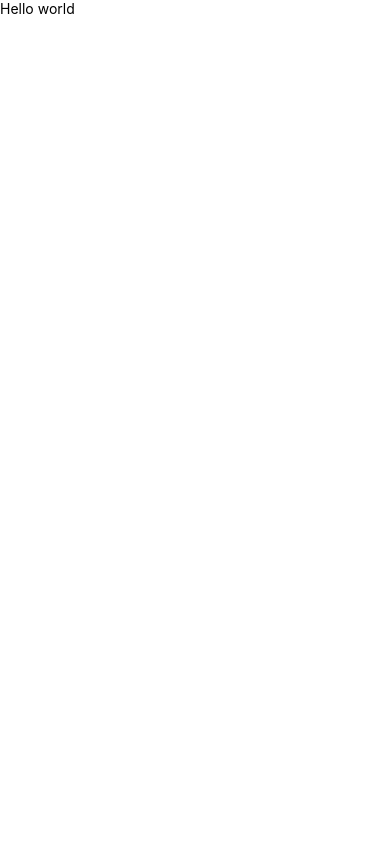
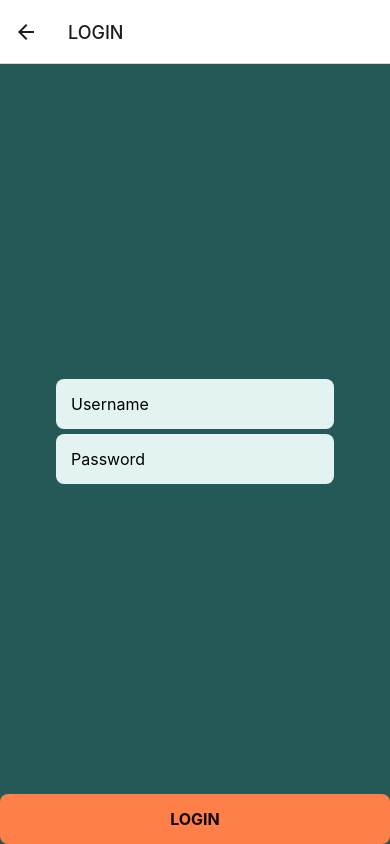
Before and after one commit to varadaraj772/nexus, a React Native app: screen /LOGIN in a window 390 px wide. Built offline with nearby package versions, Linux system fonts and the light colour scheme.

Commit message:
design updates

```diff
--- a/App.tsx
+++ b/App.tsx
@@ -1,7 +1,20 @@
 import React from 'react';
-import {Text} from 'react-native';
+import {NavigationContainer} from '@react-navigation/native';
+import SignUp from './components/SignUp';
+import {createStackNavigator} from '@react-navigation/stack';
+import SignIn from './components/SignIn';
+import Home from './components/Home';
+const Stack = createStackNavigator();
 const App = () => {
-  return <Text>Hello world</Text>;
+  return (
+    <NavigationContainer>
+      <Stack.Navigator>
+        <Stack.Screen name="CREATE ACCOUNT" component={SignUp} />
+        <Stack.Screen name="LOGIN" component={SignIn} />
+        <Stack.Screen name="Home" component={Home} />
+      </Stack.Navigator>
+    </NavigationContainer>
+  );
 };
 
 export default App;
--- /dev/null
+++ b/components/Home.tsx
@@ -0,0 +1,10 @@
+import {Text, View } from 'react-native'
+import React from 'react'
+
+export default function Home() {
+  return (
+    <View>
+      <Text>Home</Text>
+    </View>
+  )
+}
--- /dev/null
+++ b/components/SignIn.tsx
@@ -0,0 +1,73 @@
+/* eslint-disable prettier/prettier */
+import {
+  View,
+  Text,
+  StyleSheet,
+  TextInput,
+  SafeAreaView,
+  Pressable,
+} from 'react-native';
+import React, {useState} from 'react';
+
+function handleSignUp() {}
+
+export default function SignIn({navigation}) {
+  const [username, setUsername] = useState('');
+  const [password, setPassword] = useState('');
+  return (
+    <SafeAreaView style={styles.container}>
+      <View style={styles.container}>
+        <TextInput
+          style={styles.input}
+          placeholder="Username"
+          onChangeText={setUsername}
+          value={username}
+        />
+        <TextInput
+          style={styles.input}
+          placeholder="Password"
+          onChangeText={setPassword}
+          value={password}
+          secureTextEntry={true}
+        />
+      </View>
+      <Pressable onPress={handleSignUp} style={styles.btn}>
+        <Text style={styles.txt}>LOGIN</Text>
+      </Pressable>
+    </SafeAreaView>
+  );
+}
+const styles = StyleSheet.create({
+  container: {
+    flex: 1,
+    paddingHorizontal: 20,
+    justifyContent: 'center',
+    alignItems: 'center',
+    backgroundColor: '#255957',
+  },
+  input: {
+    width: '100%',
+    height: 50,
+    padding: 15,
+    borderRadius: 8,
+    marginTop: 5,
+    backgroundColor: '#E2F3F2',
+    fontSize: 16,
+    borderBottomColor: '#ccc',
+  },
+  btn: {
+    width: '100%',
+    height: 50,
+    padding: 15,
+    borderRadius: 8,
+    backgroundColor: '#FE7F48',
+    alignItems: 'center',
+
+    justifyContent: 'center',
+  },
+  txt: {
+    fontSize: 16,
+    fontWeight: 'bold',
+    color: '#0D0707',
+  },
+});
--- /dev/null
+++ b/components/SignUp.tsx
@@ -0,0 +1,99 @@
+/* eslint-disable prettier/prettier */
+import React, {useState} from 'react';
+import {
+  Alert,
+  Button,
+  Pressable,
+  SafeAreaView,
+  StyleSheet,
+  Text,
+  TextInput,
+} from 'react-native';
+import auth from '@react-native-firebase/auth';
+export default function SignUp({navigation}) {
+  const Signup = (email: string, password: string) => {
+    auth()
+      .createUserWithEmailAndPassword(email, password)
+      .then(() => {
+        Alert.alert('User created');
+        navigation.navigate('LOGIN');
+      })
+      .catch(error => {
+        Alert.alert(error.nativeErrorMessage);
+      });
+  };
+  const [email, setEmail] = useState('');
+  const [password, setPassword] = useState('');
+  const handleSignup = () => {
+    if (!email || !password) {
+      Alert.alert('Error', 'Please enter both email and password');
+      return;
+    }
+    Signup(email, password);
+  };
+  const [username, setUsername] = useState('');
+  return (
+    <SafeAreaView style={styles.container}>
+      <TextInput
+        style={styles.input}
+        placeholder="Username"
+        onChangeText={setUsername}
+        value={username}
+      />
+      <TextInput
+        placeholder="Email"
+        onChangeText={setEmail}
+        value={email}
+        style={styles.input}
+        placeholderTextColor="#0D0707"
+      />
+      <TextInput
+        placeholder="Password"
+        onChangeText={setPassword}
+        value={password}
+        secureTextEntry
+        style={styles.input}
+        placeholderTextColor="#0D0707"
+      />
+      <Pressable onPress={handleSignup} style={styles.btn}>
+        <Text style={styles.txt}>CREATE ACCOUNT</Text>
+      </Pressable>
+      <Button title="go to next page" onPress={navigation.navigate('LOGIN')} />
+    </SafeAreaView>
+  );
+}
+
+const styles = StyleSheet.create({
+  container: {
+    flex: 1,
+    paddingHorizontal: 20,
+    justifyContent: 'center',
+    alignItems: 'center',
+    backgroundColor: '#255957',
+  },
+  input: {
+    width: '100%',
+    height: 50,
+    padding: 15,
+    borderRadius: 8,
+    marginTop: 5,
+    backgroundColor: '#E2F3F2',
+    fontSize: 16,
+    borderBottomColor: '#ccc',
+  },
+  btn: {
+    width: '100%',
+    height: 50,
+    padding: 15,
+    borderRadius: 8,
+    backgroundColor: '#FE7F48',
+    alignItems: 'center',
+    marginTop: 10,
+    justifyContent: 'center',
+  },
+  txt: {
+    fontSize: 16,
+    fontWeight: 'bold',
+    color: '#0D0707',
+  },
+});
```
Also changed, not shown: package.json (+8 -1 lines), assets/clouds-149344.svg (added), 1 other file (tests, documents, lock files or other folders).
